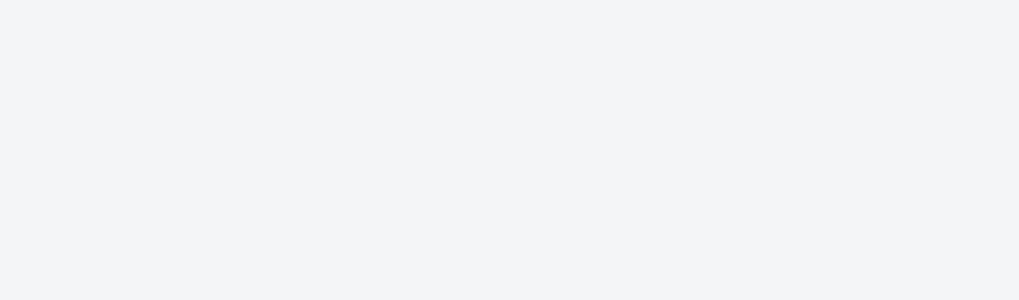
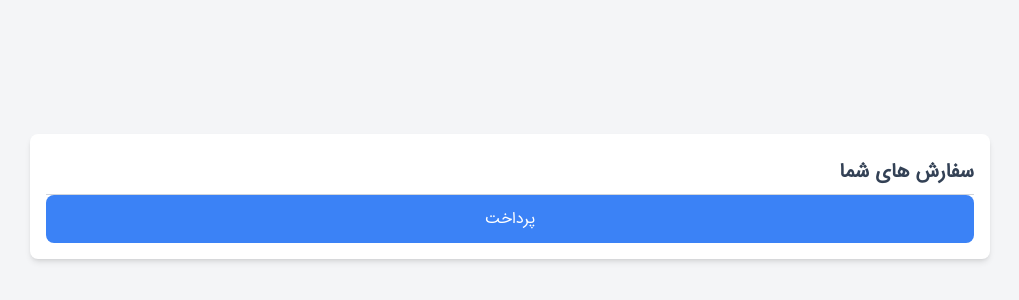
Before and after one commit to amirweb2022/AcademyPoroject, a React (Vite) app: page /login/checkout in a window 1280 px wide. Before the commit this address had no page. Shown: the part 204-504 px from the top of the page, without its empty margins (199-1218 px from the left). Built offline with nearby package versions, Linux system fonts and the light colour scheme.

Commit message:
added checkout page

```diff
--- a/src/Pages/CartPage/CartPage.jsx
+++ b/src/Pages/CartPage/CartPage.jsx
@@ -22,7 +22,7 @@ const CatPage = () => {
                 <CartPoductList data={cart} />
               </div>
               <div className="w-full lg:w-1/4 bg-white rounded-xl px-4 py-3 flex justify-center items-center flex-col">
-                <CartSummary total={total} />
+                <CartSummary total={total}/>
               </div>
             </div>
           </div>
@@ -110,7 +110,7 @@ export const CartSummary = ({ total }) => {
         </div>
         <div className="w-full">
           <button className="w-full bg-blue-500 text-white hover:opacity-90 mt-3 py-3 rounded-2xl">
-            <Link to="/login/?redirect=checkout">پرداخت سفارش</Link>
+            <Link to="/login/?redirect=checkout">ادامه پرداخت</Link>
           </button>
         </div>
       </div>
--- /dev/null
+++ b/src/Pages/CheckOut/CheckOut.jsx
@@ -0,0 +1,61 @@
+import { useCart } from "../../Providers/Cart/CartProdvicer";
+import { Link, useNavigate } from "react-router-dom";
+import { toast } from "react-hot-toast";
+const CheckOut = () => {
+  const { cart, total } = useCart();
+  const navigate = useNavigate();
+  const clickHandler = () => {
+    navigate("/");
+    window.location.reload();
+    toast.success("پرداخت با موفقیت انجام شد");
+  };
+
+  if (!cart.length) {
+    navigate("/");
+  }
+  return (
+    <div className="w-full h-screen flex justify-center items-center px-3 lg:px-0">
+      <div className="bg-white shadow-md rounded-lg w-full lg:w-3/4 p-4 flex justify-center items-center flex-col">
+        <div className="w-full text-right border-b-[1px] border-gray-300 py-2">
+          <h1 className="text-xl font-bold text-slate-700">سفارش های شما</h1>
+        </div>
+        {cart.length
+          ? cart.map((c, i) => {
+              return (
+                <div className="w-full my-2" key={i}>
+                  <p className="font-bold text-lg text-slate-600">{c.name}</p>
+                </div>
+              );
+            })
+          : ""}
+        {total ? (
+          <div className="w-full flex justify-between items-center my-3">
+            <div className="w-full">
+              <p className="text-slate-800 font-bold text-lg">
+                مبلغ قابل پرداخت :{" "}
+              </p>
+            </div>
+            <div className="flex items-center">
+              <span className="text-sm text-slate-500 ml-2">تومان</span>
+              <p className="text-blue-500 font-bold text-2xl">
+                {total.toLocaleString("fa-IR")}
+              </p>
+            </div>
+          </div>
+        ) : (
+          ""
+        )}
+        <div className="w-full">
+          <button
+            className="w-full bg-blue-500 text-white py-3 rounded-lg"
+            onClick={clickHandler}
+          >
+            <Link>پرداخت</Link>
+          </button>
+        </div>
+      </div>
+    </div>
+  );
+};
+
+export default CheckOut;
--- a/src/Pages/CoursePage/CoursePage.jsx
+++ b/src/Pages/CoursePage/CoursePage.jsx
@@ -10,10 +10,13 @@ import saheb from "../../assets/images/saheb.webp";
 import RegisterCommentForm from "../../components/RegiterCommentForm/RegistrCommentForm";
 import SessionCourse from "../../components/SessionsCourse/SessionCourse";
 import CommentList from "../../components/CommentList/CommentList";
+import { useCartActions } from "../../Providers/Cart/CartProdvicer";
+import { toast } from "react-hot-toast";
 const CoursePage = () => {
   const allProductasds = useFetchProducts();
   const [productData, setProductData] = useState([]);
   const { shortName } = useParams();
+  const dispatch = useCartActions();
   const token = useAuth();
   useEffect(() => {
     const getOneCourseData = async () => {
@@ -26,6 +29,20 @@ const CoursePage = () => {
     };
     getOneCourseData();
   }, [token]);
+  const addToCart = () => {
+    dispatch({
+      type: "ADD_TO_CART",
+      payload: {
+        id: productData._id,
+        name: productData.name,
+        price: productData.price,
+        image: productData.cover,
+        shortName: productData.shortName,
+        creator: productData.creator.name,
+      },
+    });
+    toast.success(`محصول ${productData.name} به سبد خرید اضافه شد`);
+  };
   return (
     <Layout data={allProductasds}>
       <Wrapper>
@@ -70,7 +87,7 @@ const CoursePage = () => {
                 <CommentList comments={productData.comments} />
               </WrapperDivDetailsCourse>
               {/* register comment */}
-              <WrapperDivDetailsCourse title='ثبت دیدگاه'>
+              <WrapperDivDetailsCourse title="ثبت دیدگاه">
                 <RegisterCommentForm shortname={shortName} />
               </WrapperDivDetailsCourse>
             </div>
@@ -84,7 +101,10 @@ const CoursePage = () => {
                     {productData.price === 0 ? "" : "تومان"}
                   </span>
                 </span>
-                <button className="w-full py-3 bg-blue-500 rounded-xl text-white text-lg font-bold mt-3 hover:opacity-90 trasnition-all duration-150">
+                <button
+                  className="w-full py-3 bg-blue-500 rounded-xl text-white text-lg font-bold mt-3 hover:opacity-90 trasnition-all duration-150"
+                  onClick={addToCart}
+                >
                   ثبت نام در دوره
                 </button>
               </div>
--- a/src/routers/Routers.jsx
+++ b/src/routers/Routers.jsx
@@ -6,6 +6,7 @@ import SignupPage from "../Pages/SignupPage/SignupPage";
 import CoursePage from "../Pages/CoursePage/CoursePage";
 import SearchPage from "../Pages/SearchPage/SearchPage";
 import CartPage from "../Pages/CartPage/CartPage";
+import CheckOut from "../Pages/CheckOut/CheckOut";
 const Routers = () => {
   return (
     <Routes>
@@ -16,6 +17,7 @@ const Routers = () => {
       <Route path="/course/:shortName" element={<CoursePage />} />
       <Route path="/search" element={<SearchPage />} />
       <Route path="/cart" element={<CartPage />} />
+      <Route path="/login/checkout" element={<CheckOut />} />
     </Routes>
   );
 };
```
